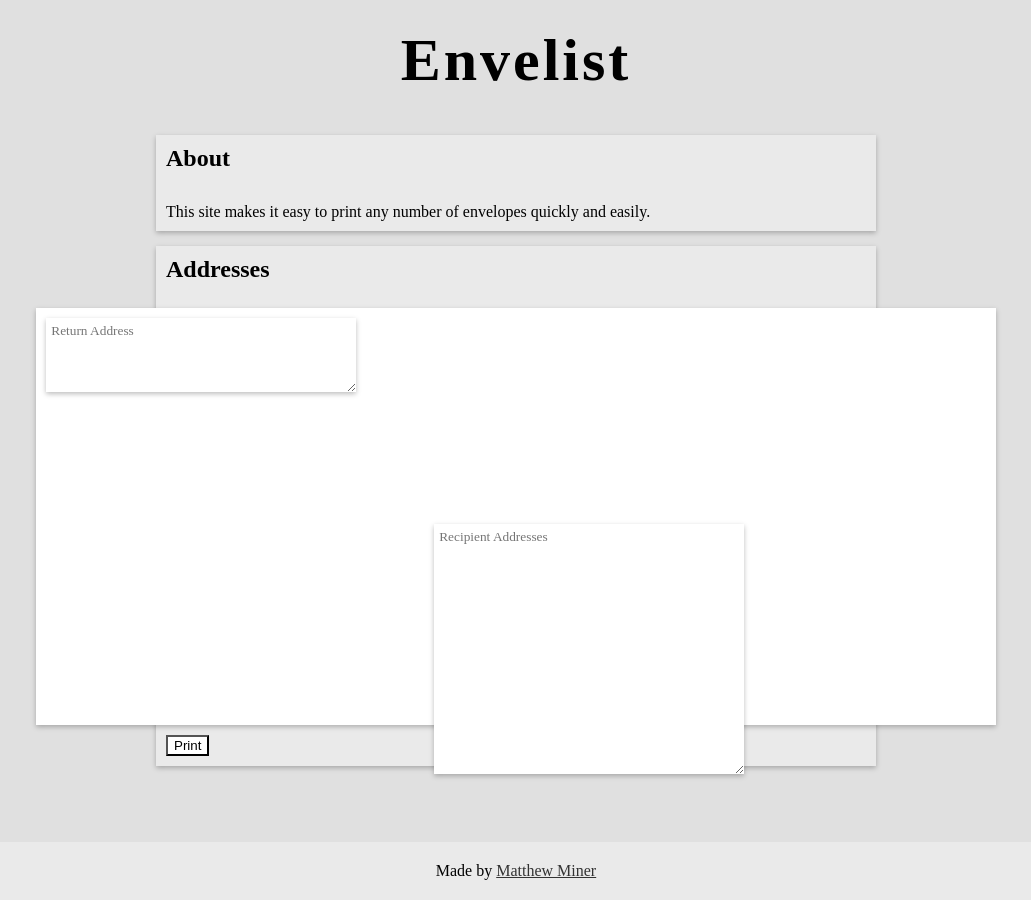
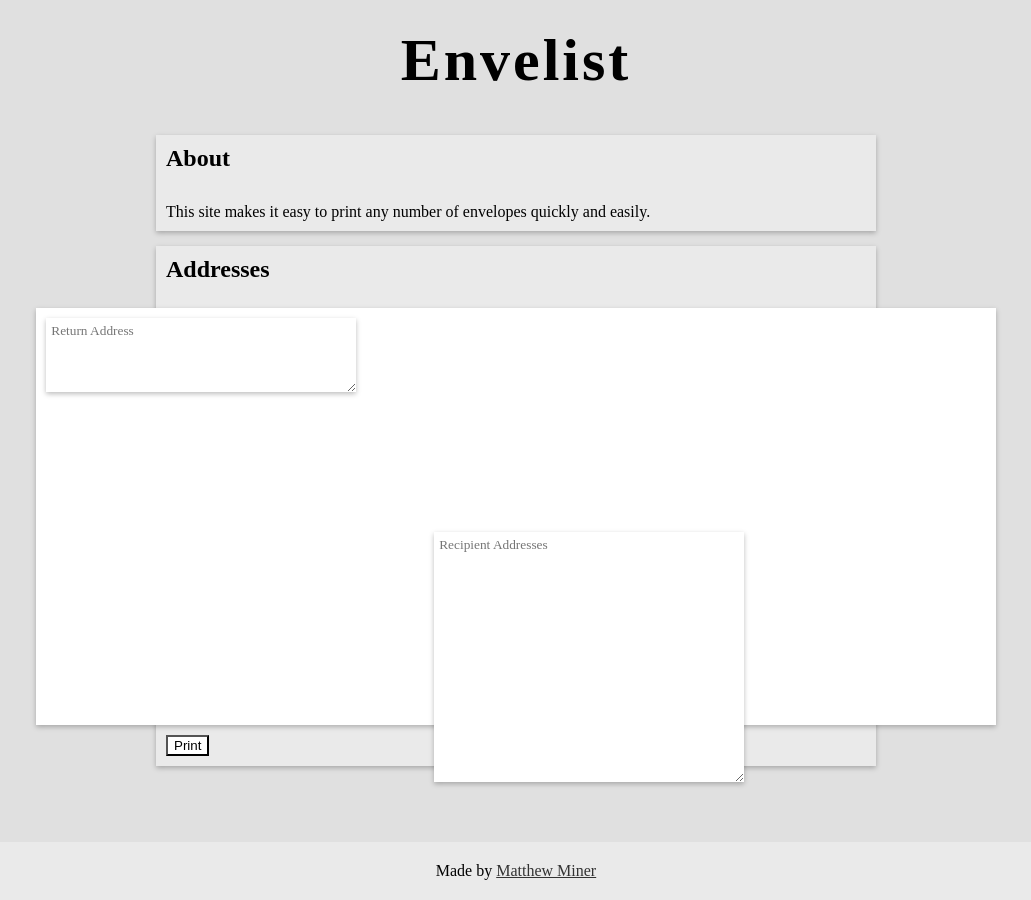
Before and after one commit to mminer237/envelist, a Jekyll site: the page built from index.html, in a window 1280 px wide. Shown: the whole page, without its empty margins (124-1155 px from the left). Built offline with Jekyll 4.4.1, drawn with Linux system fonts in a browser that asks for light colours.

Commit message:
Adjusted address placement

```diff
--- a/css/style.scss
+++ b/css/style.scss
@@ -164,7 +164,7 @@ textarea {
 #addresses {
 	margin: auto;
 	left: calc(42% - 5px);
-	top: calc(53% - 5px);
+	top: calc(55% - 5px);
 }
 button {
 	background-color: var(--item-background-color);
```
